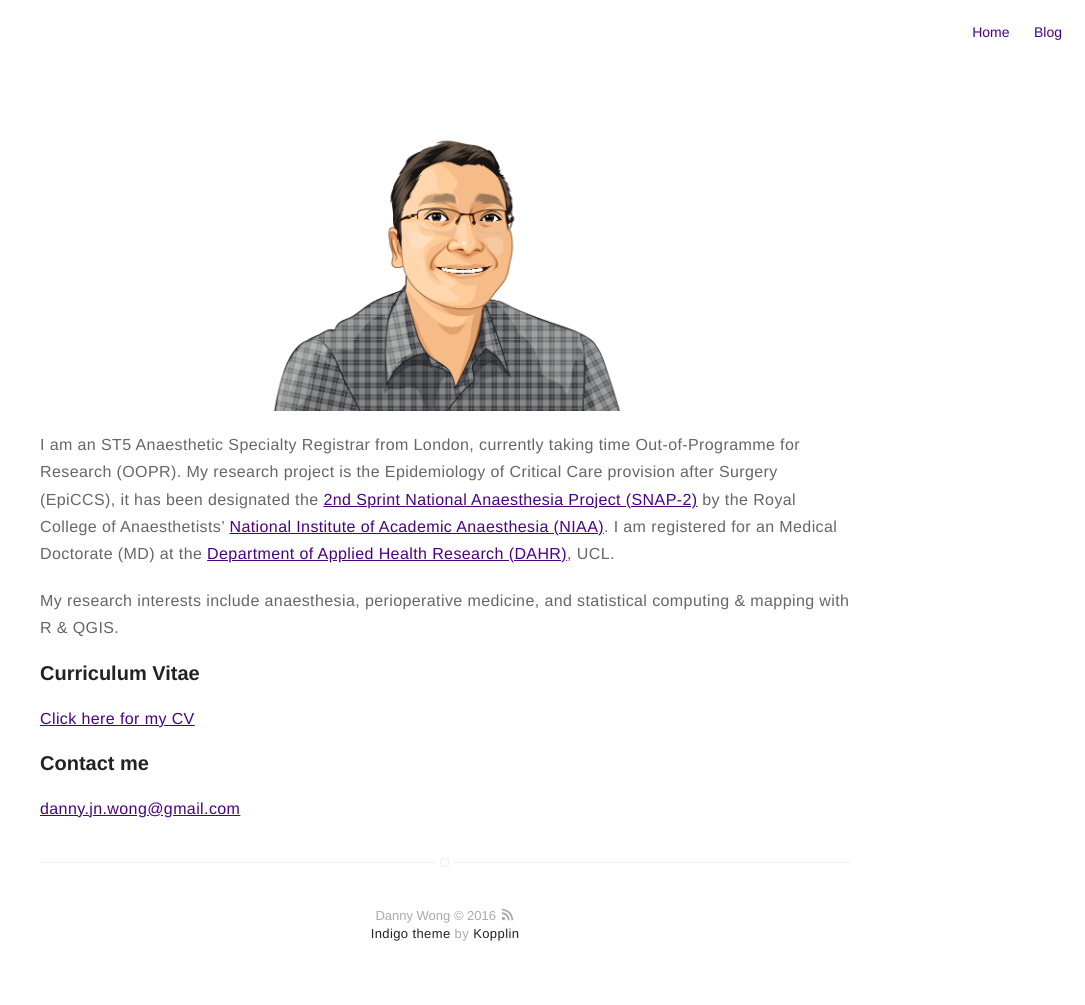
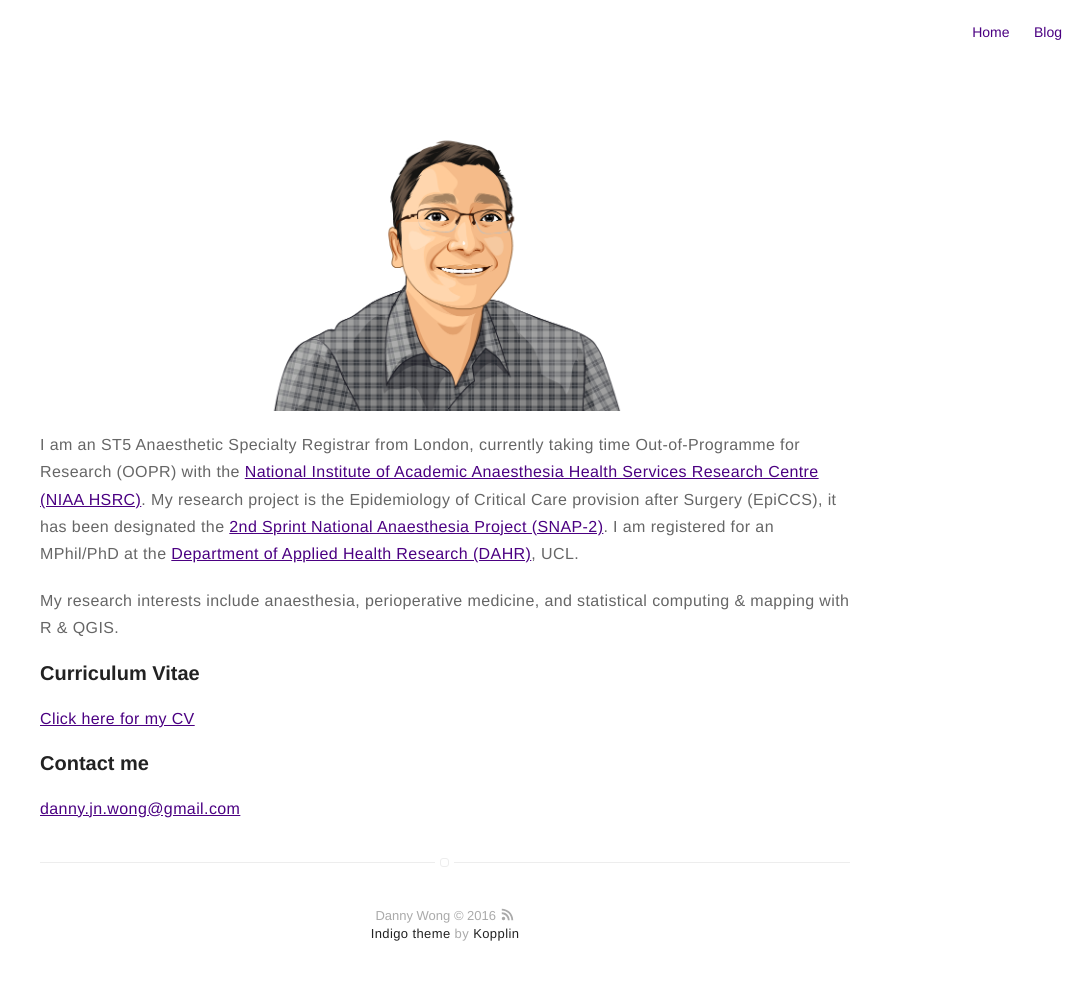
Before and after one commit to dannyjnwong/dannyjnwong.github.io, a Jekyll site: the page built from about.md, in a window 1280 px wide. Shown: the whole page, without its empty margins (195-1280 px from the left). Built offline with Jekyll 4.4.1, drawn with Linux system fonts in a browser that asks for light colours.

Commit message:
Corrected some mistakes

```diff
--- a/about.md
+++ b/about.md
@@ -7,7 +7,7 @@ published: true
 
 ![Profile Image]({{ site.url }}/{{ site.picture }})
 
-I am an ST5 Anaesthetic Specialty Registrar from London, currently taking time Out-of-Programme for Research (OOPR). My research project is the Epidemiology of Critical Care provision after Surgery (EpiCCS), it has been designated the [2nd Sprint National Anaesthesia Project (SNAP-2)](http://www.niaa-hsrc.org.uk/SNAP-2) by the Royal College of Anaesthetists' [National Institute of Academic Anaesthesia (NIAA)](http://www.niaa.org.uk). I am registered for an Medical Doctorate (MD) at the [Department of Applied Health Research (DAHR)](https://www.ucl.ac.uk/dahr), UCL.
+I am an ST5 Anaesthetic Specialty Registrar from London, currently taking time Out-of-Programme for Research (OOPR) with the [National Institute of Academic Anaesthesia Health Services Research Centre (NIAA HSRC)](http://www.niaa-hsrc.org.uk/). My research project is the Epidemiology of Critical Care provision after Surgery (EpiCCS), it has been designated the [2nd Sprint National Anaesthesia Project (SNAP-2)](http://www.niaa-hsrc.org.uk/SNAP-2). I am registered for an MPhil/PhD at the [Department of Applied Health Research (DAHR)](https://www.ucl.ac.uk/dahr), UCL.
 
 My research interests include anaesthesia, perioperative medicine, and statistical computing & mapping with R & QGIS.
 
```
